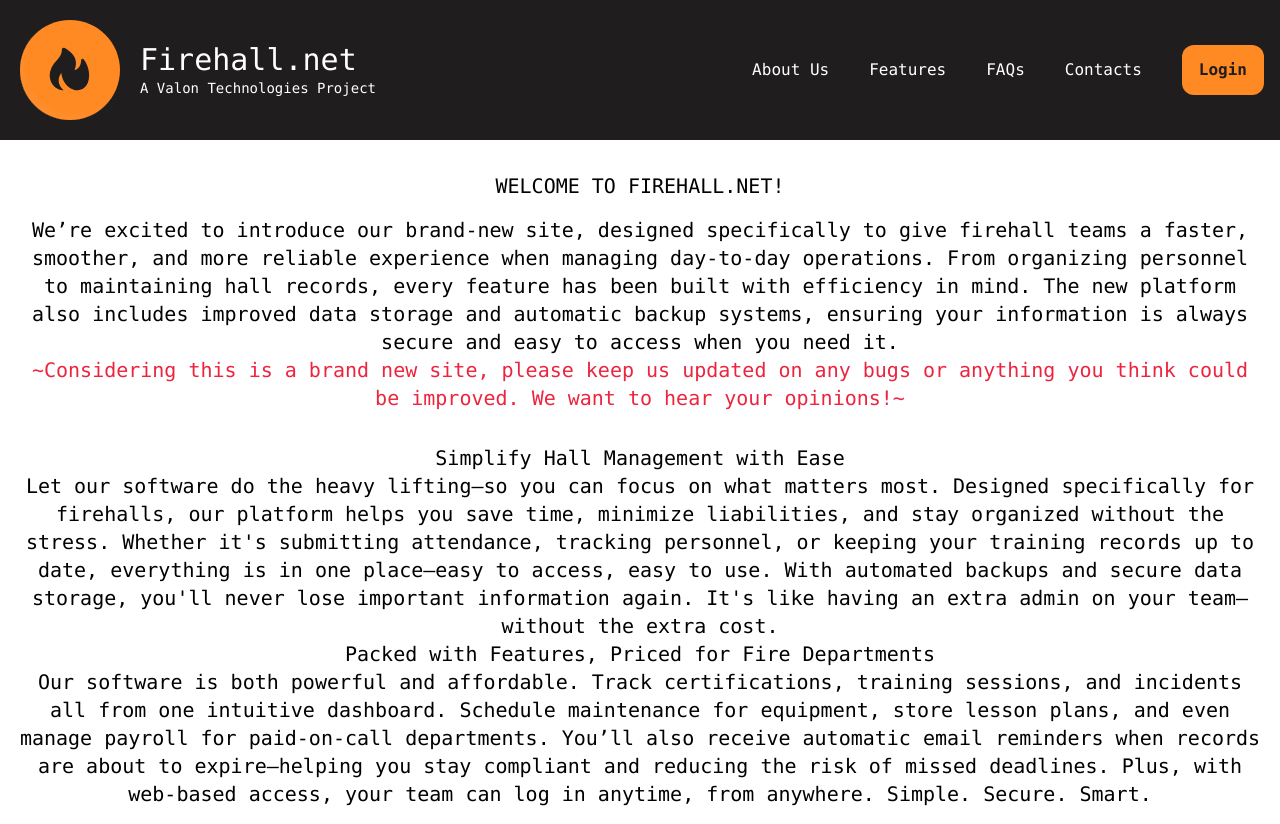
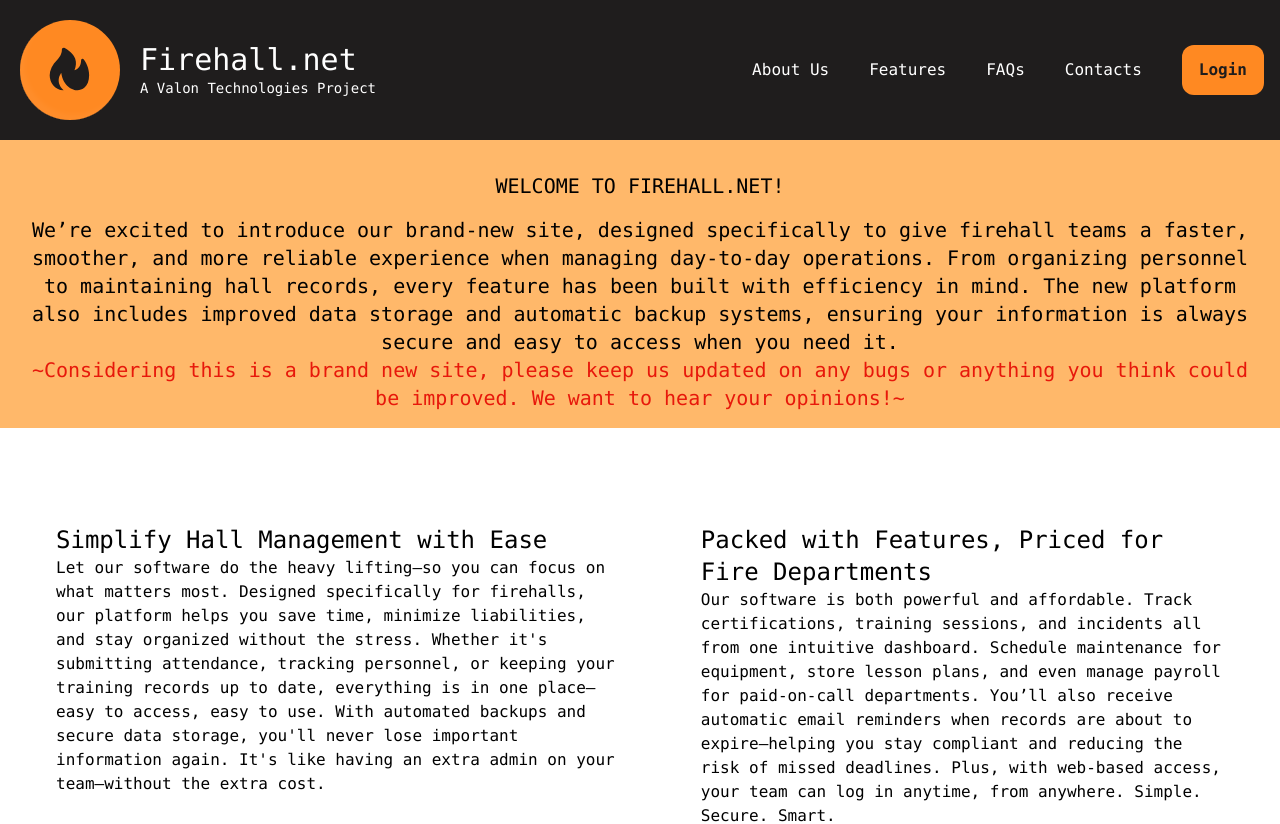
Before and after one commit to Lindsey113/firehall, a React (Vite) app: page / in a window 1280 px wide. Shown: the top 824 px of the page. Built offline with nearby package versions, Linux system fonts and the light colour scheme.

Commit message:
working on landing page

```diff
--- a/src/components/layout/pages/landing/index.jsx
+++ b/src/components/layout/pages/landing/index.jsx
@@ -3,7 +3,7 @@ export const LandingPage = () => {
   return (
     <div className="min-h-svh">
       <div>
-        <div className="flex flex-col items-center p-4 text-xl text-center font-mono">
+        <section className="flex flex-col items-center p-4 text-xl text-center font-mono bg-[#FFB86A]">
           <h1 className="m-4">WELCOME TO FIREHALL.NET!</h1>
           <p>
             We’re excited to introduce our brand-new site, designed specifically to give firehall teams a faster,
@@ -12,14 +12,16 @@ export const LandingPage = () => {
             The new platform also includes improved data storage and automatic backup systems,
             ensuring your information is always secure and easy to access when you need it.
           </p>
-          <p className="text-[#EC253F]">
+          <p className="text-[#E7180B]">
             ~Considering this is a brand new site, please keep us updated on any bugs or anything you think could be improved.
             We want to hear your opinions!~
           </p>
-        </div>
-        <div className="flex flex-col items-center p-4 text-xl text-center font-mono">
-          <div>
-            <h1>Simplify Hall Management with Ease</h1>
+        </section>
+        <section className="flex-col pt-10">
+          <div className="flex-col font-mono">
+            <div className="flex justify-center m-14 gap-20 text-2x1">
+              <div className="flex-col gap-3">
+            <h1 className="text-2xl">Simplify Hall Management with Ease</h1>
             <p>Let our software do the heavy lifting—so you can focus on what matters most.
               Designed specifically for firehalls, our platform helps you save time, minimize
               liabilities, and stay organized without the stress. Whether it's submitting
@@ -29,8 +31,8 @@ export const LandingPage = () => {
               like having an extra admin on your team—without the extra cost.
             </p>
           </div>
-          <div>
-            <h1>Packed with Features, Priced for Fire Departments</h1>
+          <div className="flex-col font-mono">
+            <h1 className="text-2xl">Packed with Features, Priced for Fire Departments</h1>
             <p>Our software is both powerful and affordable. Track certifications, training
               sessions, and incidents all from one intuitive dashboard. Schedule maintenance
               for equipment, store lesson plans, and even manage payroll for paid-on-call
@@ -40,6 +42,11 @@ export const LandingPage = () => {
               anywhere. Simple. Secure. Smart.
             </p>
           </div>
+            </div>
+          </div>
+        </section>
+        <div className="flex flex-col items-center p-4 text-xl text-center font-mono">
+
         </div>
       </div>
 
```
